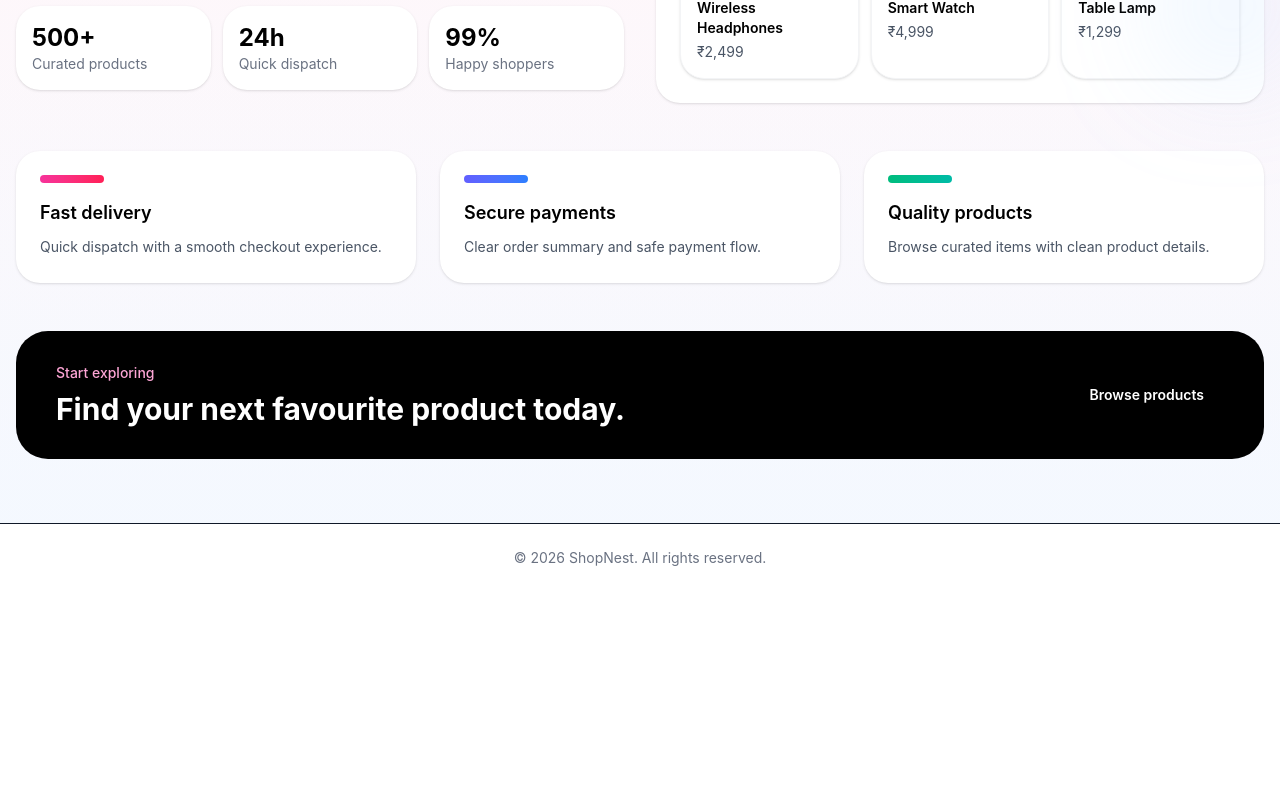
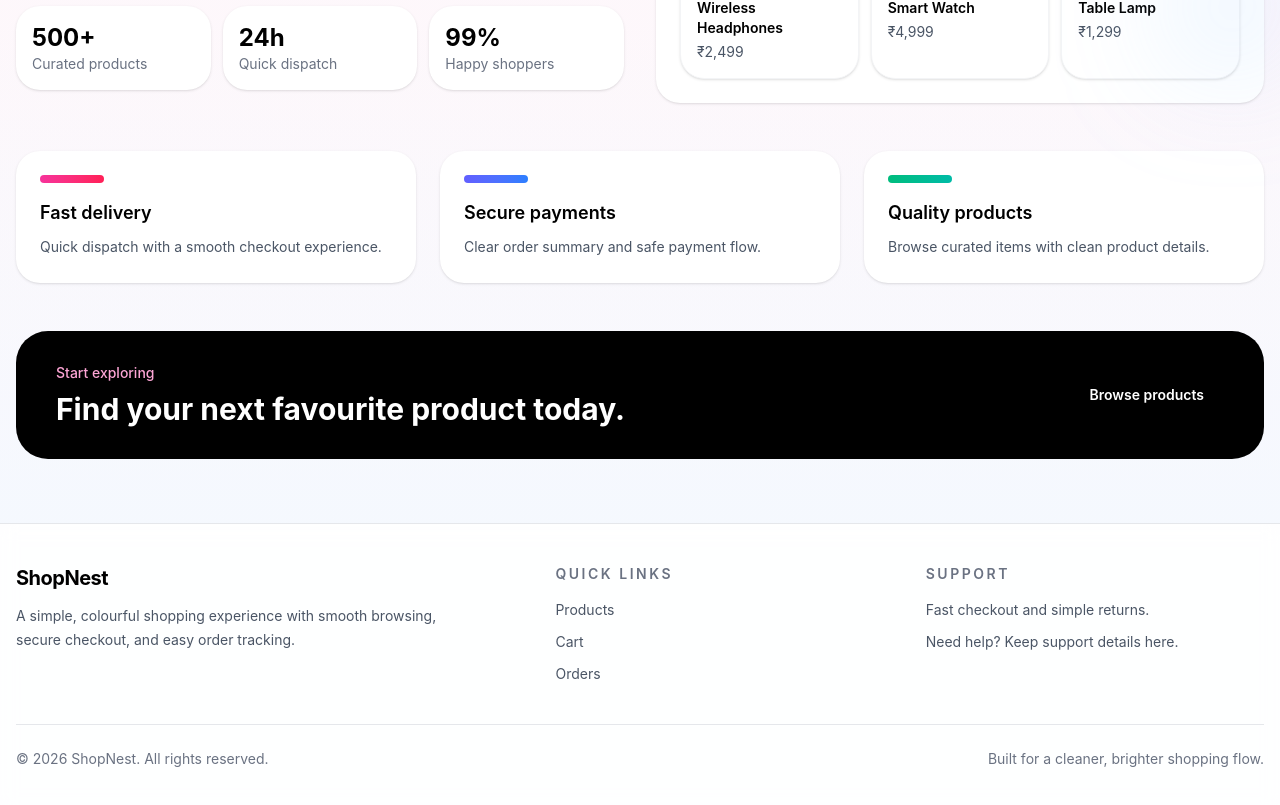
Before and after one commit to prajp98/ecommerce-frontend, a React (Vite) app: page / in a window 1280 px wide. Shown: the part 610-1415 px from the top of the page. Before the commit the page ends 1202 px from the top, so only its background shows below. Built offline with nearby package versions, Linux system fonts and the light colour scheme; no server answers.

Commit message:
feat: redesign Footer component with enhanced layout, quick links, and support information

```diff
--- a/src/components/layout/Footer.tsx
+++ b/src/components/layout/Footer.tsx
@@ -1,8 +1,61 @@
+import { Link } from "react-router";
+
 export default function Footer() {
   return (
-    <footer className="border-t bg-white">
-      <div className="mx-auto max-w-7xl px-4 py-6 text-center text-sm text-gray-500">
-        © {new Date().getFullYear()} ShopNest. All rights reserved.
+    <footer className="border-t border-gray-200 bg-white/80 backdrop-blur">
+      <div className="mx-auto max-w-7xl px-4 py-10">
+        <div className="grid gap-8 md:grid-cols-[1.5fr_1fr_1fr]">
+          <div>
+            <Link to="/" className="text-xl font-bold tracking-tight text-black">
+              ShopNest
+            </Link>
+            <p className="mt-3 max-w-md text-sm leading-6 text-gray-600">
+              A simple, colourful shopping experience with smooth browsing,
+              secure checkout, and easy order tracking.
+            </p>
+          </div>
+
+          <div>
+            <h3 className="text-sm font-semibold uppercase tracking-[0.18em] text-gray-500">
+              Quick links
+            </h3>
+            <div className="mt-4 space-y-3 text-sm">
+              <Link
+                to="/products"
+                className="block text-gray-600 transition hover:text-black"
+              >
+                Products
+              </Link>
+              <Link
+                to="/cart"
+                className="block text-gray-600 transition hover:text-black"
+              >
+                Cart
+              </Link>
+              <Link
+                to="/orders"
+                className="block text-gray-600 transition hover:text-black"
+              >
+                Orders
+              </Link>
+            </div>
+          </div>
+
+          <div>
+            <h3 className="text-sm font-semibold uppercase tracking-[0.18em] text-gray-500">
+              Support
+            </h3>
+            <div className="mt-4 space-y-3 text-sm text-gray-600">
+              <p>Fast checkout and simple returns.</p>
+              <p>Need help? Keep support details here.</p>
+            </div>
+          </div>
+        </div>
+
+        <div className="mt-10 flex flex-col gap-3 border-t border-gray-200 pt-6 text-sm text-gray-500 md:flex-row md:items-center md:justify-between">
+          <p>© 2026 ShopNest. All rights reserved.</p>
+          <p>Built for a cleaner, brighter shopping flow.</p>
+        </div>
       </div>
     </footer>
   );
```
